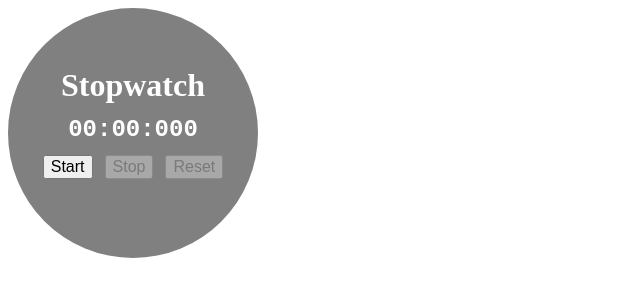
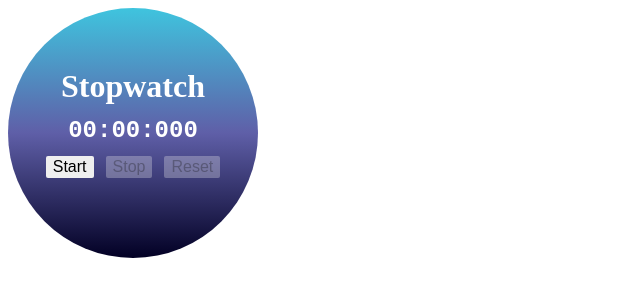
Before and after one commit to IsaSadigovDV/TimerProject, a plain HTML site: page TimerExercise/index.html in a window 1280 px wide. Shown: the whole page, without its empty margins (0-640 px from the left). Drawn offline with Linux system fonts and the light colour scheme.

Commit message:
background color updated

```diff
--- a/TimerExercise/style.css
+++ b/TimerExercise/style.css
@@ -3,7 +3,13 @@
   width: 250px;
   height: 250px;
   border-radius: 50%;
-  background-color: grey;
+  background: rgb(2, 0, 36);
+  background: linear-gradient(
+    0deg,
+    rgba(2, 0, 36, 1) 0%,
+    rgba(9, 9, 121, 0.6503851540616247) 50%,
+    rgb(63, 196, 222) 100%
+  );
   color: white;
   text-align: center;
   grid-column-gap: 12px;
@@ -22,6 +28,8 @@ h1 {
 button {
   font-size: 16px;
   cursor: pointer;
+  border: 1px solid transparent;
+  border-radius: 2px;
 }
 button:disabled {
   cursor: default;
```
